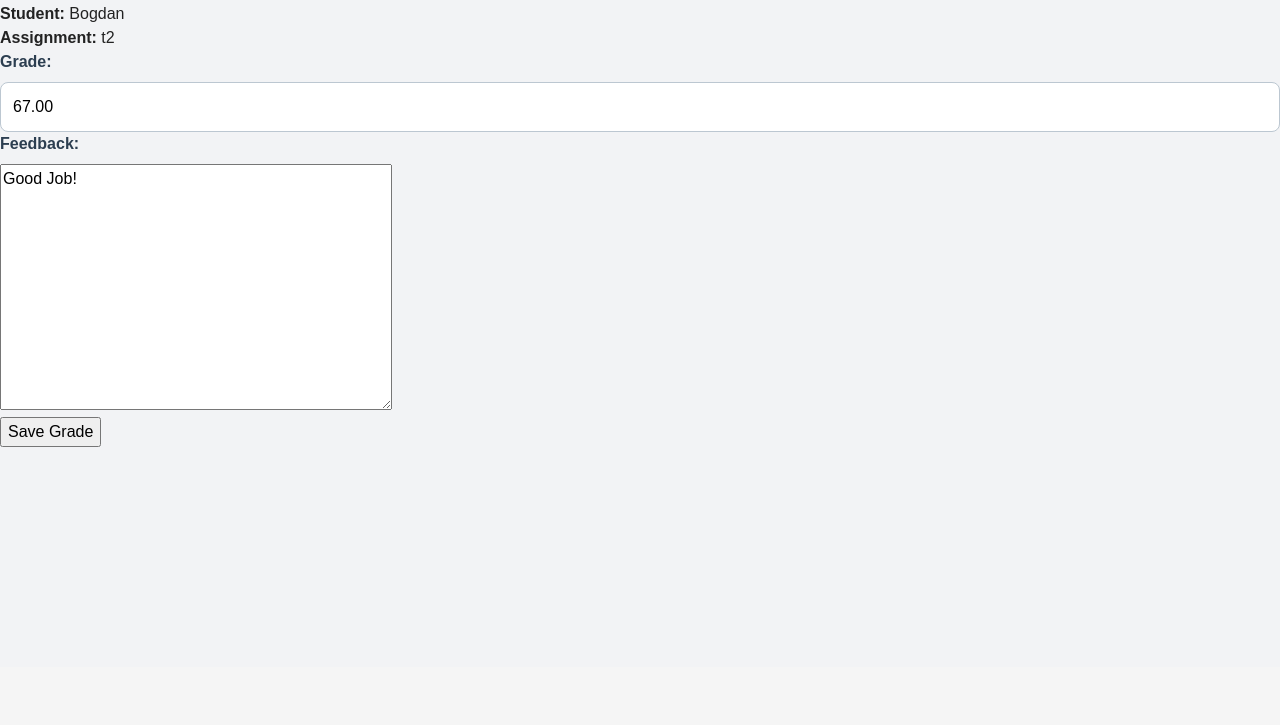
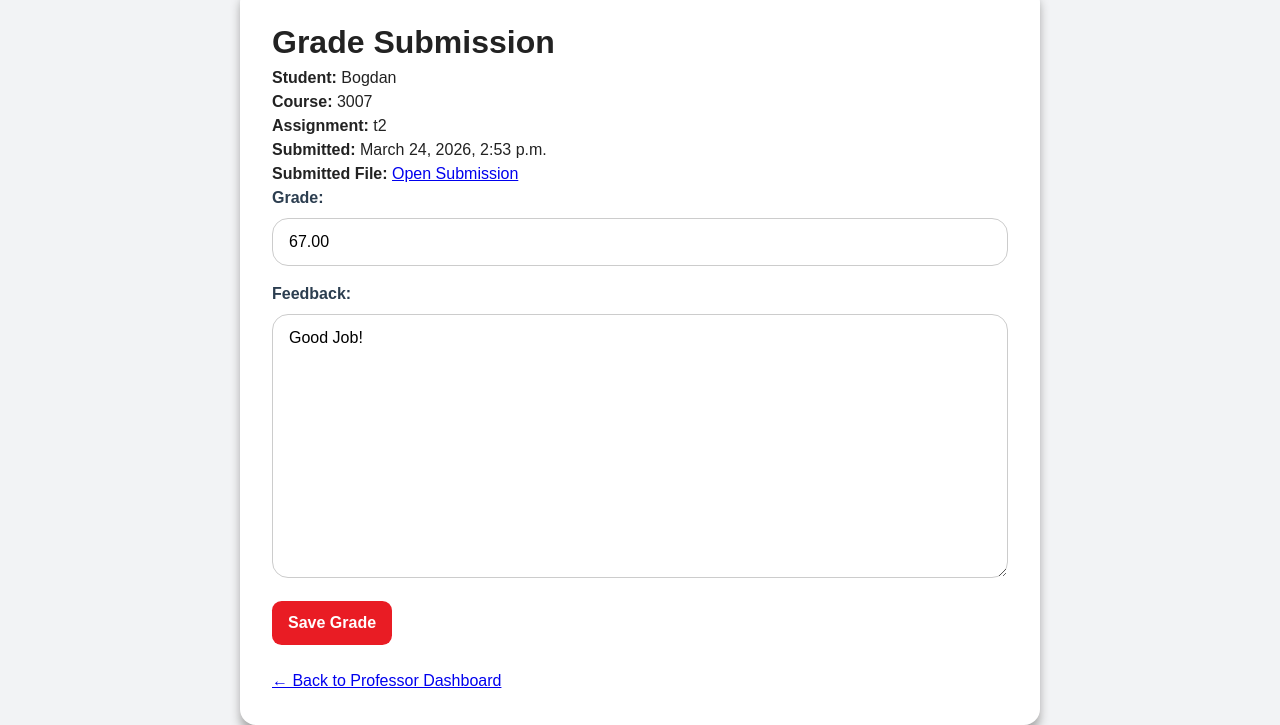
Before and after one commit to nfava/IRM3007-OnlineLearningApplication, a Django app: page /submission/23/grade/ in a window 1280 px wide. Shown: the part 133-858 px from the top of the page. Before the commit the page ends 580 px from the top, so only its background shows below. Run offline with Django 5.2, Linux system fonts and the light colour scheme; data comes from the database, SQL or seed files in the repository; both versions use the stored data as it was after the commit.

Commit message:
Created prof grading dashboard

```diff
--- a/IRM3007/grades/models.py
+++ b/IRM3007/grades/models.py
@@ -1,4 +1,6 @@
 from django.db import models
+from django.core.validators import MinValueValidator, MaxValueValidator
+
 # Assignment model (set by admin) allows admin (prof to set due date which with cross check with submission date)
 class Assignment(models.Model):
     title = models.CharField(max_length=200)
@@ -19,7 +21,7 @@ class Submission(models.Model):
     submitted_at = models.DateTimeField(auto_now_add=True)
 
     # Professor feedback
-    grade = models.DecimalField(max_digits=5, decimal_places=2, blank=True, null=True)
+    grade = models.DecimalField(max_digits=5, decimal_places=2, blank=True, null=True, validators=[ MinValueValidator(0), MaxValueValidator(100) ])
     feedback = models.TextField(blank=True, null=True)
 
     # result a student will get if submission is late
--- a/IRM3007/grades/static/style.css
+++ b/IRM3007/grades/static/style.css
@@ -352,6 +352,91 @@ input[type="email"]:focus {
     transition: all 0.2s ease;
 }
 
+.grade-page-container {
+    max-width: 80rem;
+    margin: 2rem auto;
+    padding: 0 1rem;
+}
+
+.submission-table-wrapper {
+    background: white;
+    border-radius: 1rem;
+    box-shadow: 0 0.5rem 0.6rem darkgrey;
+    overflow-x: auto;
+    margin-top: 1rem;
+}
+
+.submission-table {
+    width: 100%;
+    border-collapse: collapse;
+}
+
+.submission-table th,
+.submission-table td {
+    padding: 0.8rem 1rem;
+    text-align: left;
+    border-bottom: 1px solid #e5e5e5;
+}
+
+.submission-table th {
+    background-color: #f8f8f8;
+    font-weight: 600;
+}
+
+.status-late {
+    color: #c62828;
+    font-weight: 600;
+}
+
+.status-ontime {
+    color: #2e7d32;
+    font-weight: 600;
+}
+
+.grade-btn {
+    display: inline-block;
+    background-color: #e91c24;
+    color: white;
+    text-decoration: none;
+    border: none;
+    border-radius: 0.6rem;
+    padding: 0.6rem 1rem;
+    cursor: pointer;
+    font-weight: 600;
+}
+
+.grade-btn:hover {
+    opacity: 0.9;
+}
+
+.grade-card {
+    background: white;
+    max-width: 50rem;
+    margin: 0 auto;
+    padding: 2rem;
+    border-radius: 1rem;
+    box-shadow: 0 0.5rem 0.6rem darkgrey;
+}
+
+.grade-card form p {
+    margin-bottom: 1rem;
+}
+
+.grade-card input,
+.grade-card textarea,
+.grade-card select {
+    width: 100%;
+    padding: 0.7rem 1rem;
+    border: 1px solid #CCCCCCFF;
+    border-radius: 1rem;
+    box-sizing: border-box;
+}
+
+.back-link {
+    margin-top: 1.5rem;
+}
+
+
 /* Mobile */
 @media (max-width: 48rem) {
     .top-header-inner {
--- a/IRM3007/grades/templates/grade_submission.html
+++ b/IRM3007/grades/templates/grade_submission.html
@@ -6,13 +6,28 @@
 </head>
 <body>
     {% include 'header.html' %}
+    <main class="grade-page-container">
+        <div class="grade-card">
             <h1>Grade Submission</h1>
             <p><strong>Student:</strong> {{ submission.student_name }}</p>
+            <p><strong>Course:</strong> {{ submission.assignment.course_code }}</p>
             <p><strong>Assignment:</strong> {{ submission.assignment.title }}</p>
+            <p><strong>Submitted:</strong> {{ submission.submitted_at }}</p>
+            <p>
+                <strong>Submitted File:</strong>
+                <a href="{{ submission.file.url }}" target="_blank">Open Submission</a>
+            </p>
+
             <form method="post">
                 {% csrf_token %}
                 {{ form.as_p }}
-        <button type="submit">Save Grade</button>
+                <button type="submit" class="grade-btn">Save Grade</button>
             </form>
+
+            <p class="back-link">
+                <a href="{% url 'professor_dashboard' %}">← Back to Professor Dashboard</a>
+            </p>
+        </div>
+    </main>
 </body>
 </html>
--- a/IRM3007/grades/urls.py
+++ b/IRM3007/grades/urls.py
@@ -8,4 +8,5 @@ urlpatterns = [
     path('submit/', views.submit_assignment, name='submit'),
     path("switch-role/", views.switch_role, name="switch_role"),
     path('submission/<int:submission_id>/grade/', views.grade_submission, name='grade_submission'),
+    path('professor-dashboard/', views.professor_dashboard, name='professor_dashboard'),
 ]
--- a/IRM3007/grades/views.py
+++ b/IRM3007/grades/views.py
@@ -36,6 +36,12 @@ def submit_assignment(request):
         'message': message,
         'message_type': message_type,
         'assignments': assignments
+    })
+
+def professor_dashboard(request):
+    submissions = Submission.objects.select_related('assignment').order_by('-submitted_at')
+    return render(request, 'professor_dashboard.html', {
+        'submissions': submissions
     })
 
 def grade_submission(request, submission_id):
```
Also changed, not shown: IRM3007/grades/templates/professor_dashboard.html (added, +64 -0 lines), IRM3007/db.sqlite3. Lines whose indentation alone changed are shown as unchanged.
